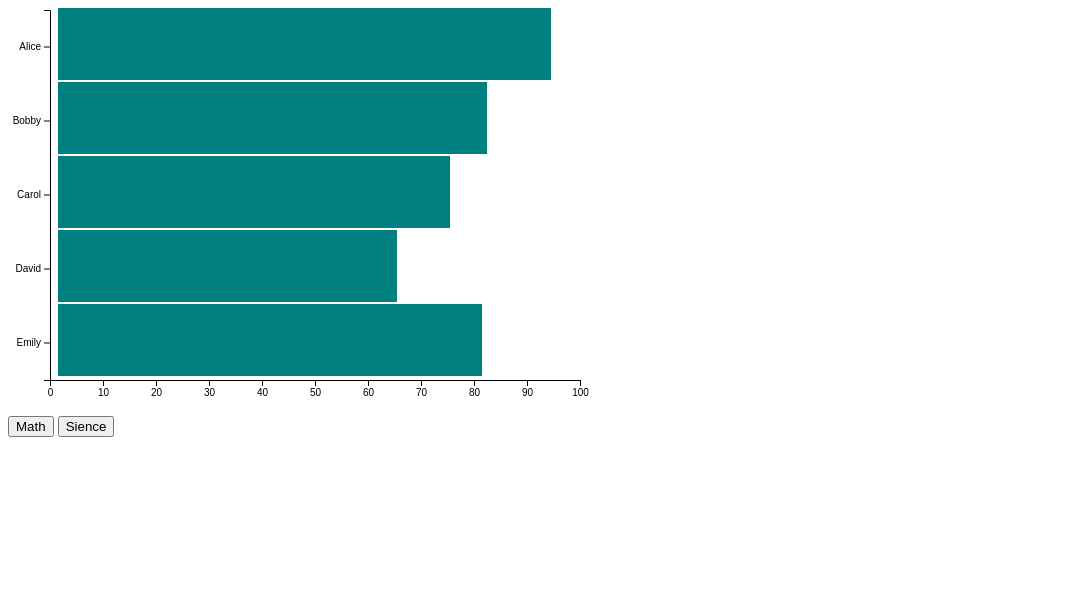
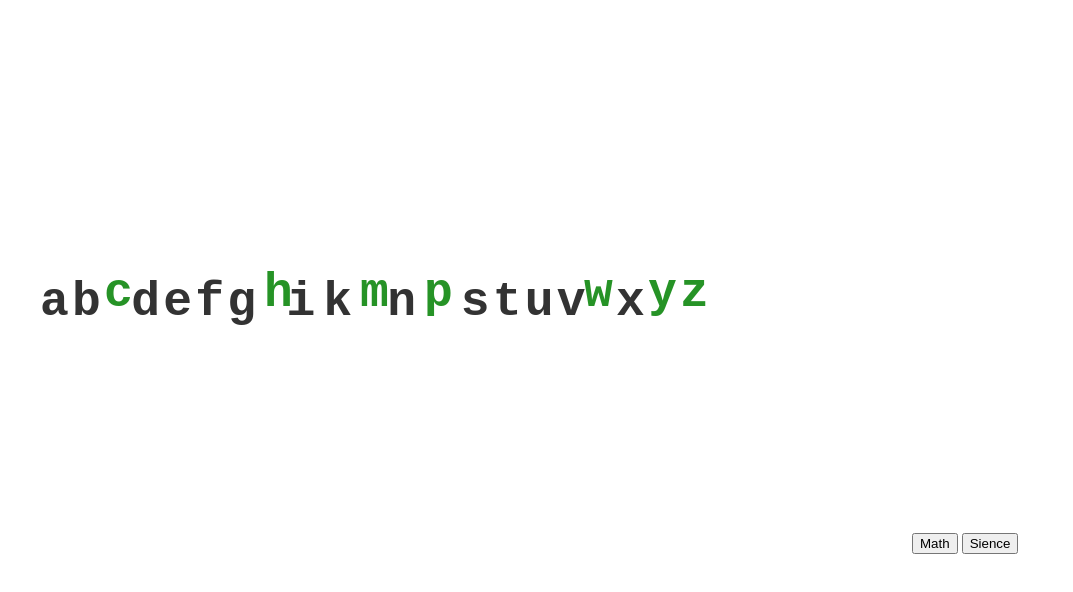
Before and after one commit to dangvanthanh/d3-practice, a website: page www/index.html in a window 1280 px wide. Shown: the whole page, without its empty margins (0-1073 px from the left). Drawn offline with nearby package versions, Linux system fonts and the light colour scheme.

Commit message:
General update pattern

```diff
--- a/www/app.js
+++ b/www/app.js
@@ -1,76 +1,139 @@
-const data = [
-  {name: 'Alice', math: 93, science: 84},
-  {name: 'Bobby', math: 81, science: 97},
-  {name: 'Carol', math: 74, science: 88},
-  {name: 'David', math: 64, science: 76},
-  {name: 'Emily', math: 80, science: 94},
-];
+// const data = [
+//   {name: 'Alice', math: 93, science: 84},
+//   {name: 'Bobby', math: 81, science: 97},
+//   {name: 'Carol', math: 74, science: 88},
+//   {name: 'David', math: 64, science: 76},
+//   {name: 'Emily', math: 80, science: 94},
+// ];
 
-const margin = {top: 10, right: 20, bottom: 20, left: 50};
-const width = 600 - margin.left - margin.right;
-const height = 400 - margin.top - margin.bottom;
+// const margin = {top: 10, right: 20, bottom: 20, left: 50};
+// const width = 600 - margin.left - margin.right;
+// const height = 400 - margin.top - margin.bottom;
 
-// x Scale
-const xScale = d3
-  .scaleLinear()
-  .domain([0, 100])
-  .range([0, width]);
-// y Scale
-const yScale = d3
-  .scaleBand()
-  .domain(data.map(d => d.name))
-  .range([0, height]);
+// // x Scale
+// const xScale = d3
+//   .scaleLinear()
+//   .domain([0, 100])
+//   .range([0, width]);
+// // y Scale
+// const yScale = d3
+//   .scaleBand()
+//   .domain(data.map(d => d.name))
+//   .range([0, height]);
 
-function render(subject) {
-  const bars = d3
-    .select('#chart')
-    .selectAll('div')
-    .data(data, d => d.name);
+// function render(subject) {
+//   const bars = d3
+//     .select('#chart')
+//     .selectAll('div')
+//     .data(data, d => d.name);
 
-  bars
+//   bars
+//     .enter()
+//     .append('div')
+//     .attr('class', 'bar')
+//     .style('width', 0)
+//     .style('height', d => yScale.bandwidth() - 2 + 'px')
+//     .merge(bars)
+//     .transition()
+//     .style('width', d => xScale(d[subject]) + 'px');
+// }
+
+// function handlerSubject(s) {
+//   s.addEventListener(
+//     'click',
+//     ev => {
+//       const subject = ev.target.getAttribute('data-subject');
+//       render(subject);
+//     },
+//     false,
+//   );
+// }
+
+// render('math');
+
+// const jsSubject = document.querySelectorAll('.js-subject');
+
+// jsSubject.forEach(s => handlerSubject(s));
+
+// const svg = d3
+//   .select('#chart')
+//   .append('svg')
+//   .attr('width', width + margin.left + margin.right)
+//   .attr('height', height + margin.top + margin.bottom)
+//   .style('position', 'absolute')
+//   .style('top', 0)
+//   .style('left', 0);
+
+// const axisContainer = svg
+//   .append('g')
+//   .attr('transform', `translate(${margin.left}, ${margin.top})`);
+
+// axisContainer
+//   .append('g')
+//   .attr('transform', `translate(0, ${height})`)
+//   .call(d3.axisBottom(xScale));
+
+// axisContainer.append('g').call(d3.axisLeft(yScale));
+
+const alphabet = 'abcdefghijklmnopqrstuvwxyz'.split('');
+
+const w = 900;
+const h = 500;
+
+let svg = d3.select('svg');
+
+svg.attr('width', w).attr('height', h);
+
+let g = svg.append('g').attr('transform', `translate(32, ${h / 2})`);
+
+function update(data) {
+  let t = d3.transition().duration(750);
+
+  // let text = g.selectAll('text').data(data);
+  let text = g.selectAll('text').data(data, d => d);
+
+  // Exit old
+  text
+    .exit()
+    .attr('class', 'exit')
+    .transition(t)
+    .attr('y', 60)
+    .style('fill-opacity', 1e-6)
+    .remove();
+
+  // Update old
+  text
+    .attr('class', 'update')
+    .attr('y', 0)
+    .style('fill-opacity', 1)
+    .transition(t)
+    .attr('x', (d, i) => i * 32);
+
+  // Enter new
+  text
     .enter()
-    .append('div')
-    .attr('class', 'bar')
-    .style('width', 0)
-    .style('height', d => yScale.bandwidth() - 2 + 'px')
-    .merge(bars)
-    .transition()
-    .style('width', d => xScale(d[subject]) + 'px');
+    .append('text')
+    .attr('class', 'enter')
+    .attr('y', -60)
+    .attr('x', (d, i) => i * 32)
+    .attr('dy', '.35em')
+    .style('fill-opacity', 1e-6)
+    .text((d, i) => d)
+    .transition(t)
+    .attr('y', 0)
+    .style('fill-opacity', 1);
+  // .merge(text)
+
+  text.exit().remove();
 }
 
-function handlerSubject(s) {
-  s.addEventListener(
-    'click',
-    ev => {
-      const subject = ev.target.getAttribute('data-subject');
-      render(subject);
-    },
-    false,
+update(alphabet);
+
+d3.interval(() => {
+  update(
+    d3
+      .shuffle(alphabet)
+      .slice(0, Math.floor(Math.random() * 26))
+      .sort()
   );
-}
-
-render('math');
-
-const jsSubject = document.querySelectorAll('.js-subject');
-
-jsSubject.forEach(s => handlerSubject(s));
-
-const svg = d3
-  .select('#chart')
-  .append('svg')
-  .attr('width', width + margin.left + margin.right)
-  .attr('height', height + margin.top + margin.bottom)
-  .style('position', 'absolute')
-  .style('top', 0)
-  .style('left', 0);
-
-const axisContainer = svg
-  .append('g')
-  .attr('transform', `translate(${margin.left}, ${margin.top})`);
-
-axisContainer
-  .append('g')
-  .attr('transform', `translate(0, ${height})`)
-  .call(d3.axisBottom(xScale));
-
-axisContainer.append('g').call(d3.axisLeft(yScale));
+}, 1500);
--- a/www/index.html
+++ b/www/index.html
@@ -14,10 +14,23 @@
       padding: 0 10px 20px 50px;
       margin-bottom: 20px;
     }
+
+    text {
+      font: bold 48px monospace;
+    }
+
+    .enter {
+      fill: green;
+    }
+
+    .update {
+      fill: #333;
+    }
   </style>
 </head>
 <body>
   <div id="chart"></div>
+  <svg></svg>
   <button data-subject="math" class="js-subject">Math</button>
   <button data-subject="science" class="js-subject">Sience</button>
   <script src="https://unpkg.com/d3"></script>
```
